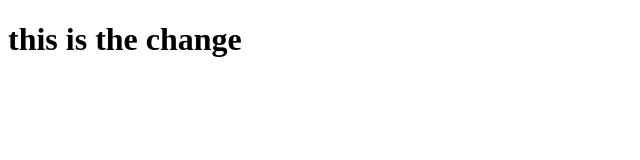
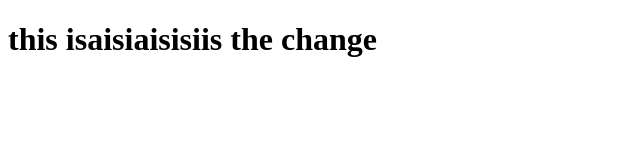
Before and after one commit to praveen7512/livepage55, a plain HTML site: page index.html in a window 1280 px wide. Shown: the whole page, without its empty margins (0-640 px from the left). Drawn offline with Linux system fonts and the light colour scheme.

Commit message:
updateindex.html

```diff
--- a/index.html
+++ b/index.html
@@ -7,6 +7,6 @@
     <title>Document</title>
 </head>
 <body>
-<h1>this is the change<h1/>
+<h1>this  isaisiaisisiis the change<h1/>
 </body>
 </html>
```
